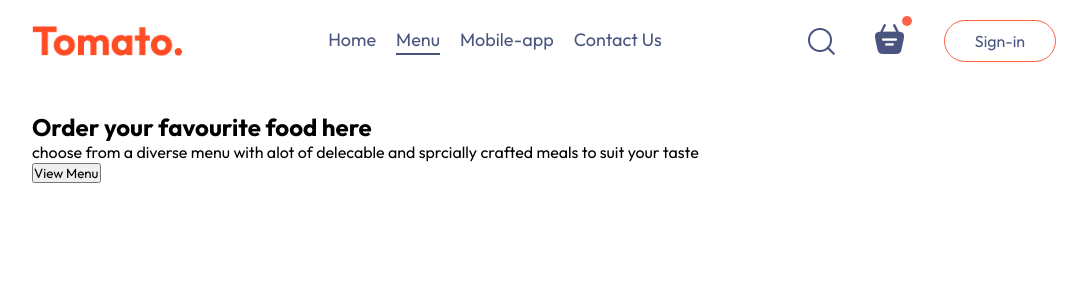
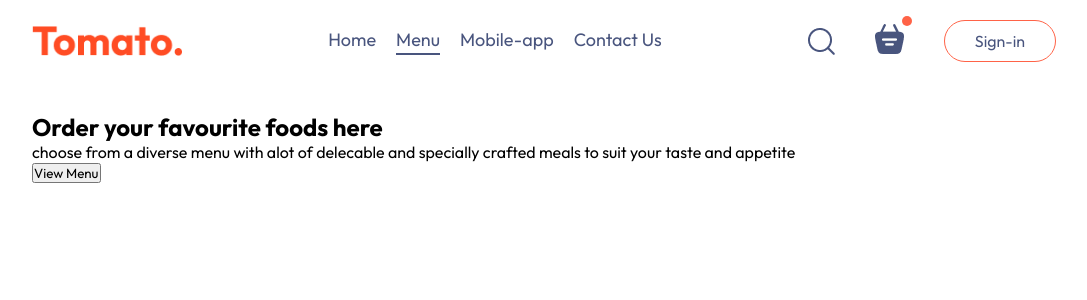
Before and after one commit to TDgraph/food-Delivery_app, a React (Create React App) app in the folder frontend/: page / in a window 1280 px wide. Shown: the top 300 px of the page, without its empty margins (96-1183 px from the left). Built offline with nearby package versions, Linux system fonts and the light colour scheme.

Commit message:
crafted
network error

```diff
--- a/frontend/src/components/Header/Header.jsx
+++ b/frontend/src/components/Header/Header.jsx
@@ -5,8 +5,8 @@ const Header = () => {
   return (
     <div className='header'>
         <div className="header-content">
-            <h2>Order your favourite food here</h2>
-            <p>choose from a diverse menu with alot of delecable and sprcially crafted meals to suit your taste </p>
+            <h2>Order your favourite foods here</h2>
+            <p>choose from a diverse menu with alot of delecable and specially crafted meals to suit your taste and appetite</p>
             <button>View Menu</button>
         </div>
 
--- a/frontend/src/pages/Home/Home.jsx
+++ b/frontend/src/pages/Home/Home.jsx
@@ -5,6 +5,7 @@ import Header from '../../components/Header/Header'
 const Home = () => {
   return (
     <div>
+      {/* mount our header component fron the component folder */}
       <Header/>
     </div>
   )
```
